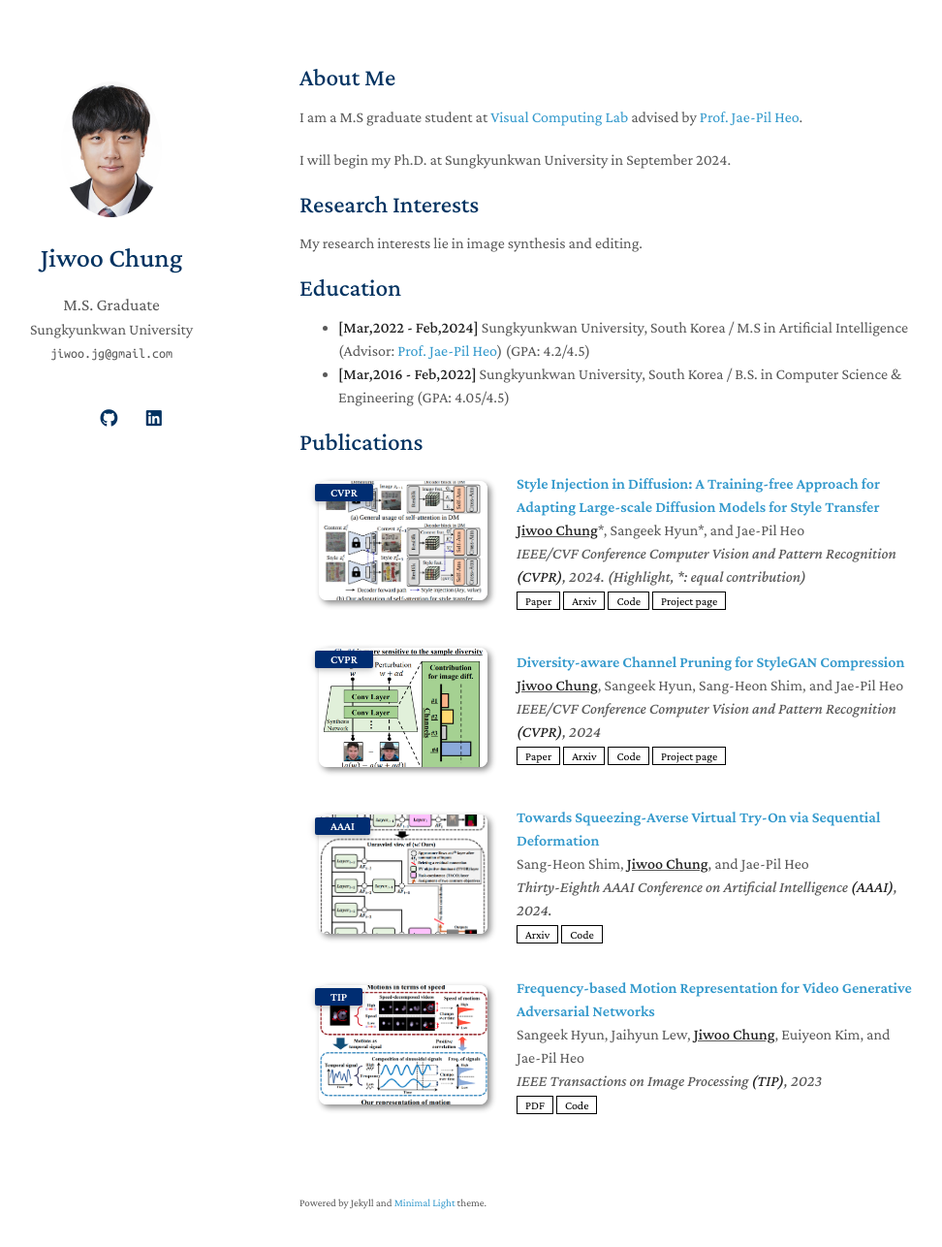
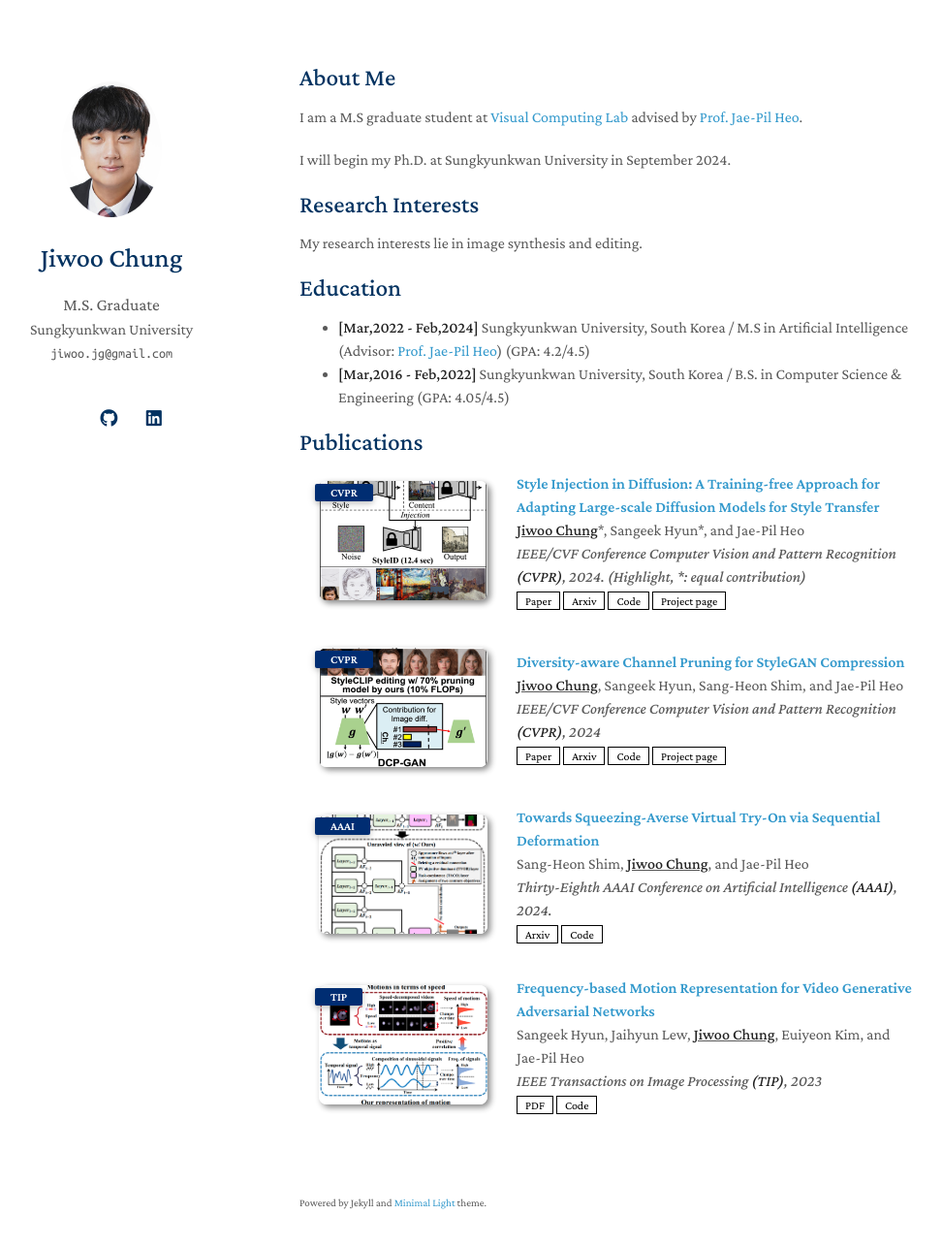
Before and after one commit to jiwoogit/jiwoogit.github.io, a Jekyll site: the page built from index.md, in a window 1280 px wide and 1321 px high. Shown: the top 1286 px of the window at 97% size, without its empty margins (161-1133 px from the left). Built offline with Jekyll 4.4.1, drawn with Linux system fonts in a browser that asks for light colours; nearby versions of some CDN libraries; a style sheet for code colours, icons or effects is not loaded; our own code applies the rules of GitHub Pages for plain Markdown files.

Commit message:
change thumb image

```diff
--- a/_includes/publications.md
+++ b/_includes/publications.md
@@ -6,7 +6,7 @@
 <li>
 <div class="pub-row">
   <div class="col-sm-3 abbr" style="position: relative;padding-right: 15px;padding-left: 15px;">
-    <img src="assets/img/CVPR_2024_3.png" class="teaser img-fluid z-depth-1">
+    <img src="assets/img/styleid_thumb_resize.png" class="teaser img-fluid z-depth-1">
     <abbr class="badge">CVPR</abbr>
   </div>
 
@@ -30,7 +30,7 @@
 <li>
 <div class="pub-row">
   <div class="col-sm-3 abbr" style="position: relative;padding-right: 15px;padding-left: 15px;">
-    <img src="assets/img/CVPR_2024_2.png" class="teaser img-fluid z-depth-1">
+    <img src="assets/img/dcpgan_thumb_resize.png" class="teaser img-fluid z-depth-1">
     <abbr class="badge">CVPR</abbr>
   </div>
 
```
Also changed, not shown: assets/img/dcpgan_thumb_resize.png (added), assets/img/styleid_thumb_resize.png (added).
